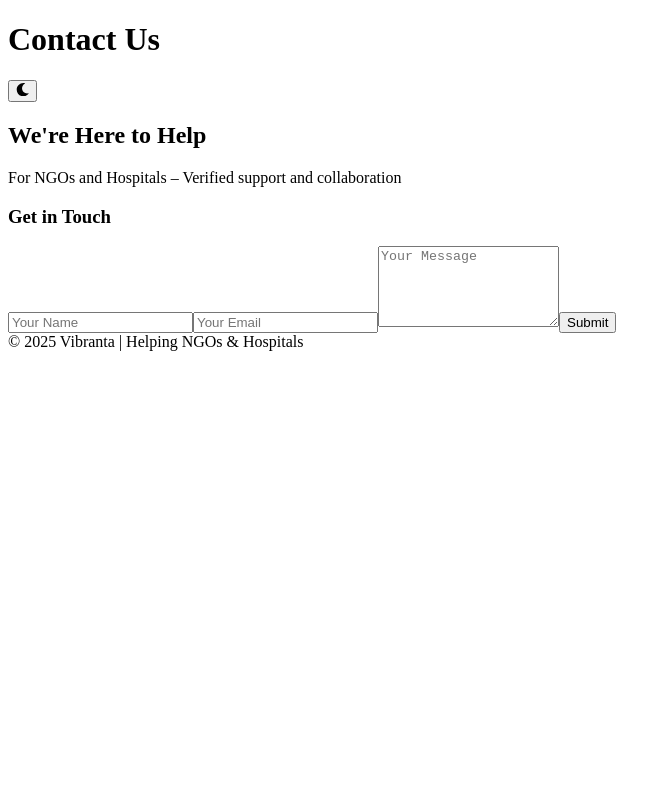
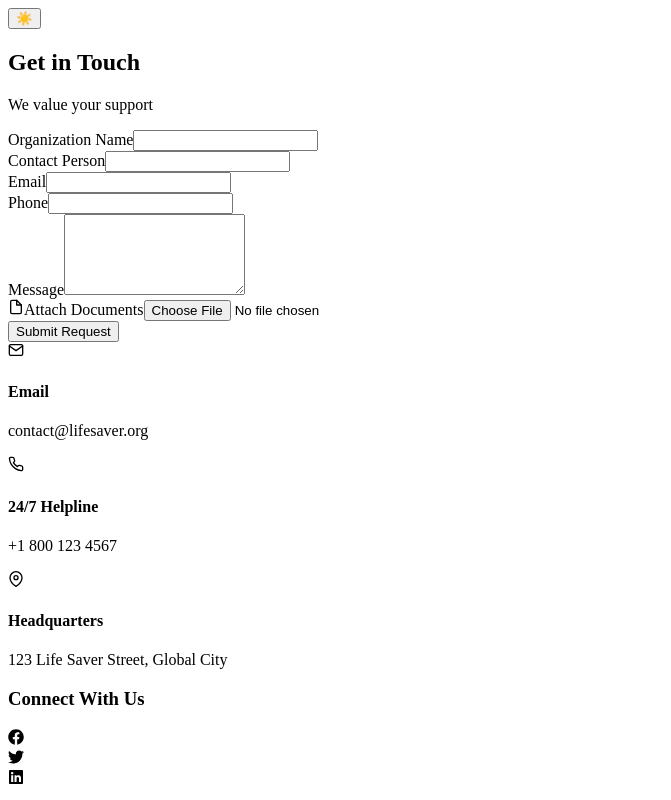
Before and after one commit to Anurag-Basuri/blood-donation-frontend, a Next.js app: page /Contact in a window 1280 px wide. Shown: the whole page, without its empty margins (0-671 px from the left). Built offline with nearby package versions, Linux system fonts and the light colour scheme.

Commit message:
contact.jsx

```diff
--- a/package.json
+++ b/package.json
@@ -12,7 +12,7 @@
   "dependencies": {
     "@heroicons/react": "^2.2.0",
     "@tailwindcss/vite": "^4.0.15",
-    "framer-motion": "^12.5.0",
+    "framer-motion": "^12.6.0",
     "heroicons": "^2.2.0",
     "next": "^15.2.4",
     "react": "^18.3.1",
--- a/src/index.css
+++ b/src/index.css
@@ -1,4 +1,31 @@
 @import "tailwindcss";
+@layer utilities {
+  .drop-shadow-glow {
+    filter: drop-shadow(0 0 8px rgba(96, 165, 250, 0.5));
+  }
+
+  .backdrop-blur-lg {
+    backdrop-filter: blur(16px);
+  }
+
+  .shadow-glow {
+    box-shadow: 0 0 20px rgba(96, 165, 250, 0.3);
+  }
+
+  @keyframes gradient {
+    0%,
+    100% {
+      background-position: 0% 50%;
+    }
+    50% {
+      background-position: 100% 50%;
+    }
+  }
+
+  .animate-gradient-flow {
+    animation: gradient 15s ease infinite;
+  }
+}
 
 .timeline {
   position: relative;
--- a/src/pages/Contact.jsx
+++ b/src/pages/Contact.jsx
@@ -1,70 +1,225 @@
 import { useState, useEffect } from "react";
-import { FaMoon, FaSun } from "react-icons/fa";
+import { motion } from "framer-motion";
+import { FiMail, FiPhone, FiMapPin, FiFile } from "react-icons/fi";
+import { FaFacebook, FaTwitter, FaLinkedin } from "react-icons/fa";
 
-export default function ContactPage() {
-  const [darkMode, setDarkMode] = useState(
-    localStorage.getItem("darkMode") === "true"
-  );
+const Contact = () => {
+  const [darkMode, setDarkMode] = useState(true);
+  const [formData, setFormData] = useState({
+    orgName: "",
+    contactName: "",
+    email: "",
+    phone: "",
+    message: "",
+    file: null,
+  });
 
+  // Dark mode toggle
   useEffect(() => {
-    localStorage.setItem("darkMode", darkMode);
     document.documentElement.classList.toggle("dark", darkMode);
   }, [darkMode]);
 
+  // Form handling
+  const handleSubmit = (e) => {
+    e.preventDefault();
+    // Handle form submission
+  };
+
+  const handleFileChange = (e) => {
+    setFormData({ ...formData, file: e.target.files[0] });
+  };
+
   return (
     <div
-      className={`min-h-screen ${
-        darkMode ? "bg-gray-900 text-white" : "bg-gray-100 text-gray-900"
-      } transition-colors duration-300`}
+      className={`min-h-screen transition-colors duration-300 ${
+        darkMode ? "dark bg-gray-900" : "bg-gray-50"
+      }`}
     >
-      {/* Navbar with Dark Mode Toggle */}
-      <div className="flex justify-between items-center p-5 shadow-md bg-opacity-80 backdrop-blur-md">
-        <h1 className="text-2xl font-bold">Contact Us</h1>
+      {/* Dark Mode Toggle */}
       <button
-          className="p-2 rounded-full text-xl bg-gray-700 text-white dark:bg-gray-200 dark:text-gray-900"
         onClick={() => setDarkMode(!darkMode)}
+        className="fixed top-6 right-6 p-3 rounded-full bg-opacity-20 backdrop-blur-sm z-50"
       >
-          {darkMode ? <FaSun /> : <FaMoon />}
+        {darkMode ? "☀️" : "🌙"}
       </button>
+
+      {/* Hero Section */}
+      <motion.section
+        initial={{ opacity: 0 }}
+        animate={{ opacity: 1 }}
+        className="relative h-96 overflow-hidden"
+      >
+        <div className="absolute inset-0 bg-gradient-to-r from-blue-500 via-purple-500 to-pink-500 opacity-20 animate-gradient-flow" />
+        <div className="relative h-full flex items-center justify-center p-6">
+          <motion.div
+            initial={{ y: 20 }}
+            animate={{ y: 0 }}
+            className="text-center space-y-4"
+          >
+            <h1 className="text-5xl font-bold text-white drop-shadow-glow">
+              Get in Touch
+            </h1>
+            <p className="text-xl text-gray-300">We value your support</p>
+          </motion.div>
+        </div>
+      </motion.section>
+
+      {/* Main Content */}
+      <div className="max-w-7xl mx-auto px-4 py-12 grid grid-cols-1 lg:grid-cols-3 gap-12">
+        {/* Contact Form */}
+        <motion.form
+          onSubmit={handleSubmit}
+          initial={{ opacity: 0, x: -20 }}
+          animate={{ opacity: 1, x: 0 }}
+          className="lg:col-span-2 p-8 rounded-2xl backdrop-blur-lg bg-white/10 dark:bg-gray-800/50 border border-white/20 shadow-xl"
+        >
+          <div className="space-y-6">
+            <div className="grid grid-cols-1 md:grid-cols-2 gap-6">
+              <InputField
+                label="Organization Name"
+                id="orgName"
+                value={formData.orgName}
+                onChange={(e) =>
+                  setFormData({ ...formData, orgName: e.target.value })
+                }
+              />
+              <InputField
+                label="Contact Person"
+                id="contactName"
+                value={formData.contactName}
+                onChange={(e) =>
+                  setFormData({ ...formData, contactName: e.target.value })
+                }
+              />
+              <InputField
+                label="Email"
+                id="email"
+                type="email"
+                value={formData.email}
+                onChange={(e) =>
+                  setFormData({ ...formData, email: e.target.value })
+                }
+              />
+              <InputField
+                label="Phone"
+                id="phone"
+                type="tel"
+                value={formData.phone}
+                onChange={(e) =>
+                  setFormData({ ...formData, phone: e.target.value })
+                }
+              />
             </div>
 
-      {/* Hero Section */}
-      <div className="text-center py-16 px-4 bg-gradient-to-r from-blue-500 to-indigo-500 dark:from-gray-800 dark:to-gray-900">
-        <h2 className="text-4xl font-bold">We're Here to Help</h2>
-        <p className="mt-4 text-lg opacity-80">
-          For NGOs and Hospitals – Verified support and collaboration
-        </p>
+            <div className="space-y-2">
+              <label className="text-gray-300">Message</label>
+              <textarea
+                className="w-full p-4 bg-white/5 rounded-lg border border-gray-300/20 focus:ring-2 focus:ring-blue-500 focus:border-transparent transition-all"
+                rows={5}
+                value={formData.message}
+                onChange={(e) =>
+                  setFormData({ ...formData, message: e.target.value })
+                }
+              />
             </div>
 
-      {/* Contact Form */}
-      <div className="max-w-3xl mx-auto my-10 p-8 bg-white dark:bg-gray-800 rounded-lg shadow-lg">
-        <h3 className="text-2xl font-semibold mb-4">Get in Touch</h3>
-        <form className="space-y-4">
-          <input
-            type="text"
-            placeholder="Your Name"
-            className="w-full p-3 rounded-md border dark:border-gray-700 dark:bg-gray-900"
+            <FileUpload file={formData.file} onChange={handleFileChange} />
+
+            <motion.button
+              whileHover={{ scale: 1.05 }}
+              whileTap={{ scale: 0.95 }}
+              className="w-full py-4 bg-blue-600 hover:bg-blue-700 text-white rounded-lg transition-all shadow-lg hover:shadow-blue-500/30"
+              type="submit"
+            >
+              Submit Request
+            </motion.button>
+          </div>
+        </motion.form>
+
+        {/* Contact Sidebar */}
+        <motion.div
+          initial={{ opacity: 0, x: 20 }}
+          animate={{ opacity: 1, x: 0 }}
+          className="p-8 rounded-2xl bg-white/5 dark:bg-gray-800/50 border border-white/20 backdrop-blur-lg shadow-xl h-fit"
+        >
+          <div className="space-y-8">
+            <ContactInfo
+              icon={<FiMail />}
+              title="Email"
+              value="contact@lifesaver.org"
             />
-          <input
-            type="email"
-            placeholder="Your Email"
-            className="w-full p-3 rounded-md border dark:border-gray-700 dark:bg-gray-900"
+            <ContactInfo
+              icon={<FiPhone />}
+              title="24/7 Helpline"
+              value="+1 800 123 4567"
             />
-          <textarea
-            rows="5"
-            placeholder="Your Message"
-            className="w-full p-3 rounded-md border dark:border-gray-700 dark:bg-gray-900"
-          ></textarea>
-          <button className="w-full py-3 bg-blue-600 dark:bg-indigo-600 text-white rounded-md hover:scale-105 transition">
-            Submit
-          </button>
-        </form>
+            <ContactInfo
+              icon={<FiMapPin />}
+              title="Headquarters"
+              value="123 Life Saver Street, Global City"
+            />
+
+            <div className="pt-6 border-t border-white/10">
+              <h3 className="text-xl font-semibold text-white mb-4">
+                Connect With Us
+              </h3>
+              <div className="flex space-x-4">
+                <SocialIcon icon={<FaFacebook />} />
+                <SocialIcon icon={<FaTwitter />} />
+                <SocialIcon icon={<FaLinkedin />} />
               </div>
-
-      {/* Footer */}
-      <footer className="text-center py-6 text-sm opacity-80 dark:opacity-60">
-        © 2025 Vibranta | Helping NGOs & Hospitals
-      </footer>
+            </div>
+          </div>
+        </motion.div>
+      </div>
     </div>
   );
-}
+};
+
+// Reusable Components
+const InputField = ({ label, id, type = "text", value, onChange }) => (
+  <div className="space-y-2">
+    <label htmlFor={id} className="text-gray-300">
+      {label}
+    </label>
+    <input
+      id={id}
+      type={type}
+      className="w-full p-4 bg-white/5 rounded-lg border border-gray-300/20 focus:ring-2 focus:ring-blue-500 focus:border-transparent transition-all"
+      value={value}
+      onChange={onChange}
+    />
+  </div>
+);
+
+const FileUpload = ({ file, onChange }) => (
+  <div className="space-y-2">
+    <label className="inline-flex items-center gap-2 cursor-pointer">
+      <FiFile className="text-gray-400" />
+      <span className="text-gray-300">Attach Documents</span>
+      <input type="file" className="hidden" onChange={onChange} />
+    </label>
+    {file && <p className="text-sm text-gray-400">{file.name}</p>}
+  </div>
+);
+
+const ContactInfo = ({ icon, title, value }) => (
+  <div className="flex items-start gap-4">
+    <div className="text-2xl text-blue-500">{icon}</div>
+    <div>
+      <h4 className="text-gray-400 font-medium">{title}</h4>
+      <p className="text-white">{value}</p>
+    </div>
+  </div>
+);
+
+const SocialIcon = ({ icon }) => (
+  <motion.div
+    whileHover={{ scale: 1.1 }}
+    className="p-3 rounded-full bg-white/5 hover:bg-white/10 transition-all cursor-pointer text-gray-300 hover:text-white"
+  >
+    {icon}
+  </motion.div>
+);
+
+export default Contact;
```
Also changed, not shown: 1 other file (tests, documents, lock files or other folders). Lines whose indentation alone changed are shown as unchanged.
